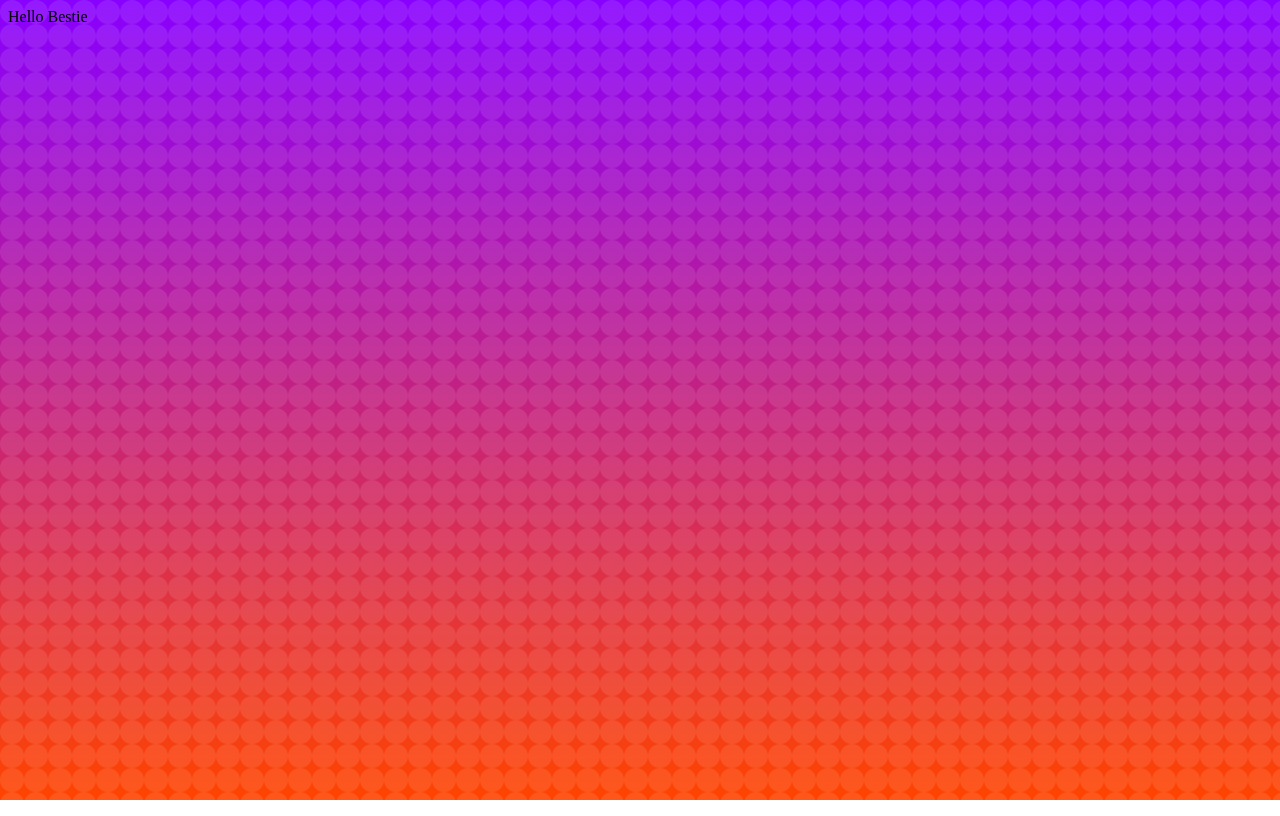
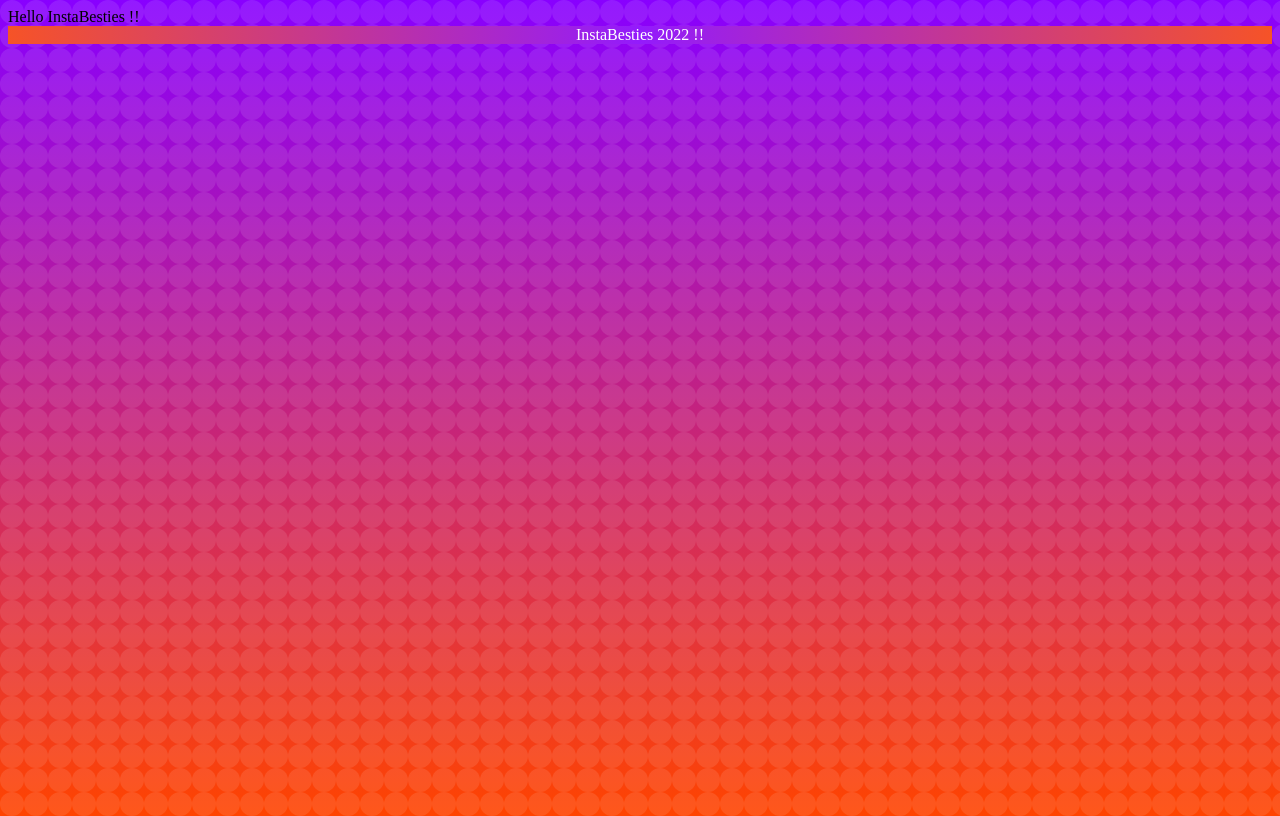
Before and after one commit to loerk/mern-example-client, a React (Create React App) app in the folder client/: page / in a window 1280 px wide. Built offline with nearby package versions, Linux system fonts and the light colour scheme.

Commit message:
Home styles

```diff
--- a/client/package.json
+++ b/client/package.json
@@ -13,6 +13,7 @@
     "react": "^18.2.0",
     "react-dom": "^18.2.0",
     "react-file-base64": "^1.0.3",
+    "react-router-dom": "^6.3.0",
     "react-scripts": "5.0.1",
     "web-vitals": "^2.1.4"
   },
--- a/client/src/App.jsx
+++ b/client/src/App.jsx
@@ -1,5 +1,22 @@
+import { Layout } from "antd";
+import styles from "./styles.js";
+import { BrowserRouter as Router, Routes, Route } from 'react-router-dom';
+
+const { Footer } = Layout;
+
+const App = () => {
+
+  return (
+    <Router>
+      <Layout style={styles.layout}>
+        <div>Hello InstaBesties !! </div>
+        <Footer style={styles.footer}> InstaBesties 2022 !! </Footer>
+      </Layout>
+    </Router>
+  );
 
 
-const App = () => <div>Hello Bestie</div>;
+
+};
 
 export default App;
--- /dev/null
+++ b/client/src/components/Home/styles.js
@@ -0,0 +1,10 @@
+const styles = {
+    sider:{
+        background: '#f0f2f5'
+    },
+    content:{
+        margin:'2rem'
+    }
+}
+
+export default styles
```
Also changed, not shown: client/src/components/Home/Home.jsx (added), 1 other file (tests, documents, lock files or other folders).
